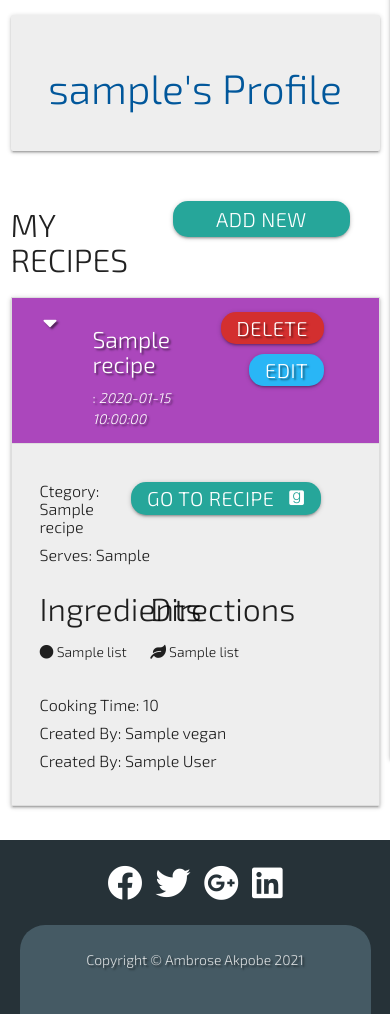
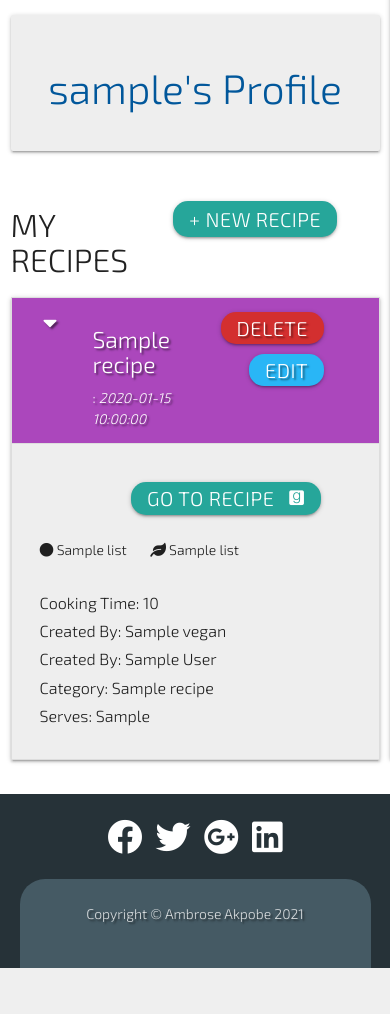
Before and after one commit to Rozdandy/africadelishms3, a Flask app: page /profile/admin in a window 390 px wide, after a click that opens the changed part. Shown: the part 145-1159 px from the top of the page. After the commit the page ends 1113 px from the top, so only its background shows below. Run offline with Flask 2, Linux system fonts and the light colour scheme; the visitor is signed in with stand-in values (Sample User, id 1); a database or web service that is not in the repository returns one stand-in record (values such as "Sample title"); some libraries are stand-ins or nearby versions.

Commit message:
Refactor Profile.html, mobile dropdowns

```diff
--- a/app.py
+++ b/app.py
@@ -192,7 +192,7 @@ def add_recipe():
         }
         mongo.db.recipes.insert_one(recipe)
         flash("Recipe Successfully Added")
-        return redirect(url_for("get_recipez"))
+        return redirect(url_for("get_recipez", category='all'))
 
     categories = mongo.db.categories.find().sort("category_name", 1)
     cuisines = list(mongo.db.cuisines.find().sort("cuisine_name", 1))
@@ -227,7 +227,7 @@ def edit_recipe(recipe_id):
         }
         mongo.db.recipes.update({"_id": ObjectId(recipe_id)}, edits)
         flash("Recipe Successfully Updated")
-        return redirect(url_for("get_recipez"))
+        return redirect(url_for("get_recipez", category='all'))
 
     recipe = mongo.db.recipes.find_one({"_id": ObjectId(recipe_id)})
     cuisines = list(mongo.db.cuisines.find().sort("cuisine_name", 1))
--- a/templates/add_recipe.html
+++ b/templates/add_recipe.html
@@ -55,6 +55,8 @@
                         autocomplete="off" minlength="10" maxlength="300" data-length="300"
                         placeholder="Shot Description of food delicacy" required></textarea>
                     <label for="simple_description">Meal Description</label>
+                    <span class="helper-text" data-error="enter items line by line" data-success="right">Write every new point on a new
+                            line by using the Enter Key..</span>
                 </div>
             </div>
 
@@ -142,13 +144,14 @@
                 <div class="row">
                     <div class="input-field col s12">
                         <i class="fas fa-list-alt purple-text prefix" aria-hidden="true"></i>
-                        <textarea id="cook_direction" name="cook_direction" class="materialize-textarea validate" required>
+                        <textarea id="cook_direction" name="cook_direction" class="materialize-textarea validate"  autocomplete="off" minlength="10" maxlength="300" data-length="300" required>
                         </textarea>
                         <label for="cook_direction">Directions</label>
                         <span class="helper-text" data-error="enter items line by line" data-success="right">Write every new point on a new
                             line by using the Enter Key..</span>
                     </div>
                 </div>
+
 
     <!---------------------Vegan toggle--->
 
--- a/templates/edit_recipe.html
+++ b/templates/edit_recipe.html
@@ -155,7 +155,7 @@
                         <div class="input-field col s12">
                             <i class="fas fa-list-alt purple-text prefix" aria-hidden="true"></i>
                             <textarea id="cook_direction" name="cook_direction" class="materialize-textarea validate" required>
-                                {{- recipe.instructions -}}
+                                {{- recipe.cook_direction -}}
                             </textarea>
                             <label for="cook_direction">Directions</label>
                             <span class="helper-text" data-error="wrong" data-success="right">Write every new point on a new
--- a/templates/profile.html
+++ b/templates/profile.html
@@ -20,8 +20,7 @@
             <h4><strong>MY RECIPES</strong></h4>
         </div>
         <div class="col s7 m4 right">
-            <h5><a href="{{ url_for('add_recipe') }}" class="btn add-btn">Add new recipe <i
-                        class="fas fa-plus-square right"></i></a></h5>
+            <h5><a href="{{ url_for('add_recipe') }}" class="btn add-btn">+ New recipe</a></h5>
         </div>
 
         <!------------- All recipes of user -->
@@ -70,14 +69,13 @@
                             <h6><a class="black-cta right btn-small add-btn "
                                     href="{{ url_for('get_recipe', recipe_id=recipe._id) }}">Go to recipe <i
                                         class="fab fa-goodreads right"></i></a></h6>
-                            <h6>Ctegory: {{ recipe.category_name }}</h6>
-                            <h6>Serves: {{ recipe.adult_plates}}</h6>
+
 
                             <!--------------------------------- cook-ingredient -->
                             <div>
                                 <div class="row">
                                     <div class="col s4 custom-col">
-                                        <h4>Ingredients</h4>
+                                        <h4 class="hide-on-med-and-down">Ingredients</h4>
                                         <ul>
                                             {% for list in recipe.ingredients.splitlines() %}
                                             <li>
@@ -90,7 +88,7 @@
 
                                     <!--------------------------------- cook-direction -->
                                     <div class="col s8 custom-col">
-                                        <h4>Directions</h4>
+                                        <h4 class="hide-on-med-and-down">Directions</h4>
                                         <ul>
                                             {% for list in recipe.cook_direction.splitlines() %}
                                             <li>
@@ -107,6 +105,8 @@
                             <h6>Cooking Time: {{ recipe.cook_duration }}</h6>
                             <h6>Created By: {{ recipe.vegan}}</h6>
                             <h6>Created By: {{ recipe.author}}</h6>
+                            <h6>Category: {{ recipe.category_name }}</h6>
+                            <h6>Serves: {{ recipe.adult_plates}}</h6>
                         </div>
                     </li>
                     {% endfor %}
```
